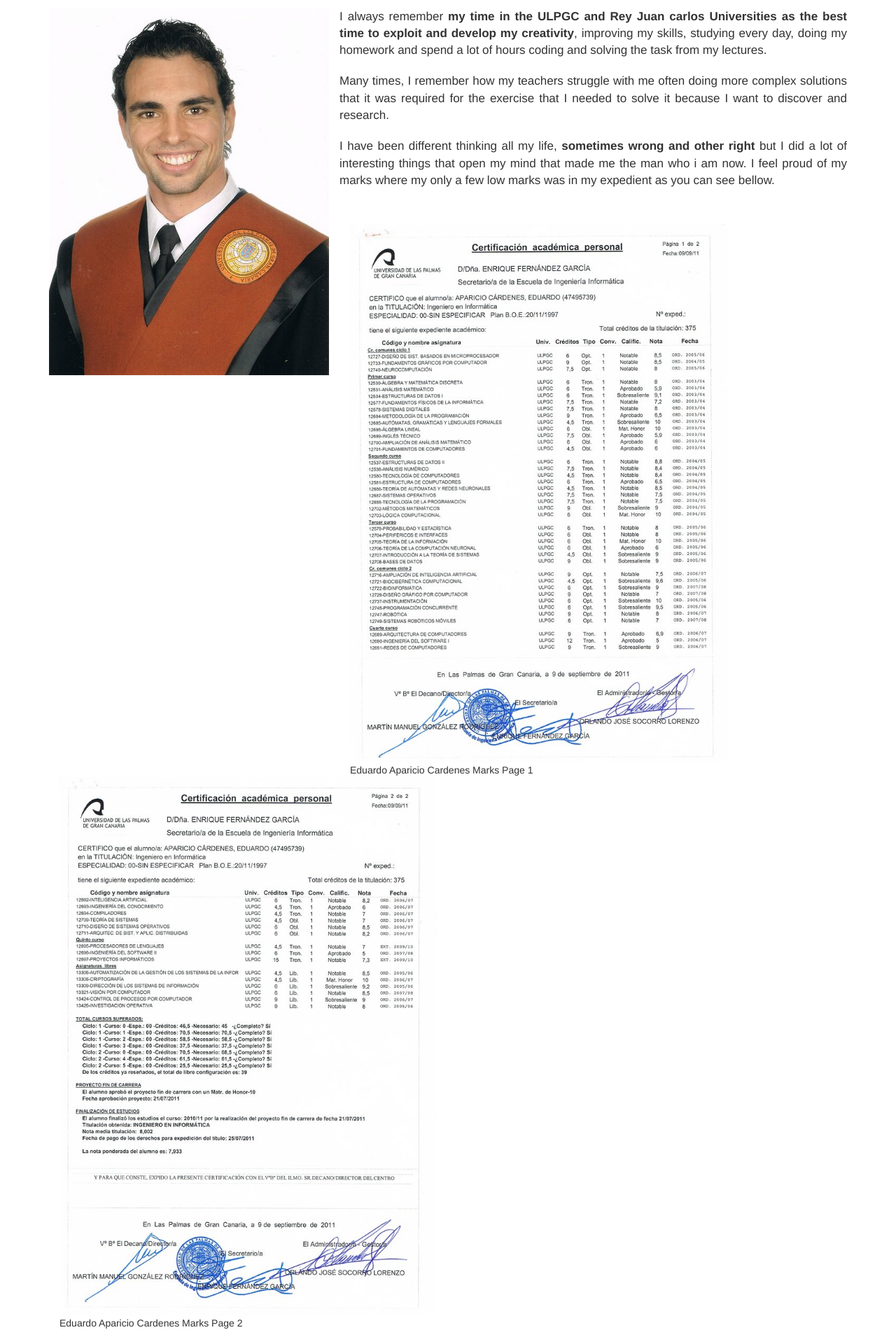
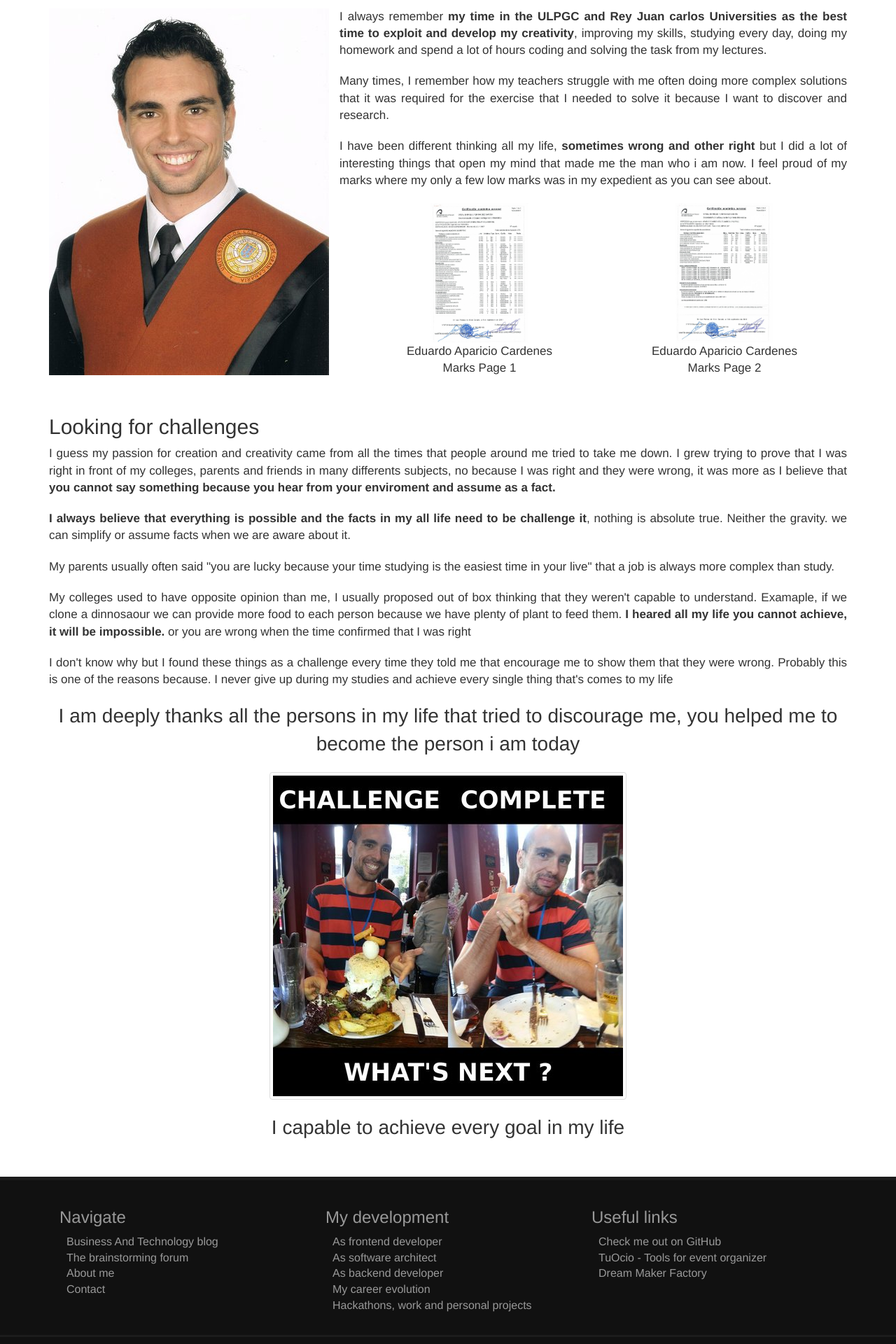
Before and after one commit to EduardoAC/eduardo-cv-frontend-web, a Yii app: template views/pages/about.php in a window 1280 px wide. Shown: the part 1746-3666 px from the top of the page at 70% size. Run offline with PHP 8.4 and a stand-in for Yii, Linux system fonts and the light colour scheme; the template is opened without the code that fills it, so the values that code supplies are empty; style sheets or scripts are compiled from the project's sources; some libraries are stand-ins or nearby versions.

Commit message:
Complete about me page - Add script to zoom expdient mark to allow the user see it easier - Add meme about my challenge completation - Add looking for a challenges section - Finish styles on university section

```diff
--- a/assets/AboutAsset.php
+++ b/assets/AboutAsset.php
@@ -20,6 +20,7 @@ class AboutAsset extends AssetBundle
         'sass/templates/about.scss',
     ];
     public $js = [
+        'js/about-me.js'
     ];
     public $depends = [
         'app\assets\CustomBootstrapAsset',
--- /dev/null
+++ b/assets/js/about-me.js
@@ -0,0 +1,46 @@
+/*
+ * To change this license header, choose License Headers in Project Properties.
+ * To change this template file, choose Tools | Templates
+ * and open the template in the editor.
+ */
+var initialize = function(){
+    var universityExpedient = document.getElementById("university-expedient");
+    var childrenPages = universityExpedient.children;
+    var childrenCount = childrenPages.length;
+    var currChild;
+
+    var openFullSizePicture = function(evt){
+        var container = document.createElement("DIV");
+        container.className = "modal";
+        container.style.display = 'block';
+        container.style.overflow = 'scroll';
+        container.style.backgro = 'scroll';
+        container.style.backgroundColor = '#666';
+
+        var currentImg = this.querySelector("IMG");
+        var img = document.createElement("IMG");
+        img.src = currentImg.src;
+
+        var containerInner = document.createElement("DIV");
+        containerInner.style.margin = "0 auto";
+        containerInner.style.width  = currentImg.naturalWidth  + "px";
+        containerInner.style.height = currentImg.naturalHeight + "px";
+
+        containerInner.appendChild(img);
+        container.appendChild(containerInner);
+
+
+        container.addEventListener('click',function(){
+            var parent = container.parentNode;
+            parent.removeChild(container);
+        });
+        document.body.appendChild(container);
+    };
+
+    for(var i = 0; i < childrenCount; i++){
+        currChild = childrenPages[i];
+        currChild.addEventListener('click', openFullSizePicture,false);
+    }
+};
+
+window.addEventListener('load', initialize);
--- a/assets/sass/templates/about.scss
+++ b/assets/sass/templates/about.scss
@@ -32,6 +32,11 @@ and open the template in the editor.
         font-size: 17px;
         text-align: justify;
     }
+    .final-thought{
+        font-size: 28px;
+        margin: 20px 0;
+        text-align: center;
+    }
     .heading-block{
         padding: 15px;
         h1{
@@ -46,6 +51,12 @@ and open the template in the editor.
         }
         .university-expedient{
             margin: 15px auto;
+            .item{
+                padding: 0;
+                p{
+                    text-align: center;
+                }
+            }
         }
     }
     @media screen and (min-width: 768px){
@@ -57,11 +68,12 @@ and open the template in the editor.
                 margin-top: 0;
                 margin-bottom: 0;
             }
-            > img {
+            .university-picture > img {
                 float: left;
                 padding-right: 15px;
             }
             .university-expedient{
+                clear: both;
                 margin-top: 50px;
             }
         }
@@ -87,11 +99,31 @@ and open the template in the editor.
             -webkit-box-shadow: 0 0 10px rgba(0,0,0,.4);
             box-shadow: 0 0 10px rgba(0,0,0,.4);
         }
+        .university .university-picture > img{
+            max-width: 235px;
+        }
     }
-    @media screen and (min-width: 1281px){
+    @media screen and (min-width: 1280px){
         .introduction{
             width: 1280px;
             margin: 0 auto;
+        }
+        .university{
+            .university-picture > img {
+                max-width: none;
+            }
+            .university-expedient{
+                float: right;
+                clear: none;
+                margin-top: 0;
+                .item{
+                    width: 250px;
+                    margin: 0 50px;
+                    > img{
+                        width: 140px;
+                    }
+                }
+            }
         }
     }
 
--- a/views/pages/about.php
+++ b/views/pages/about.php
@@ -45,7 +45,9 @@ AboutAsset::register($this);
             but I enjoyed every second of my <a href='http://www2.ulpgc.es//index.php?pagina=estudios&ver=weees002&tipoplan=&codigo=180_1801_10_00#2' rel='nofollow'>Informatic engineer</a>.
         </p>
         <div class='university'>
-            <?= Html::img('images/eduardo-aparicio-cardenes-graduation.jpg',array('class'=>'img-responsive'));?>
+            <div class="university-picture">
+                <?= Html::img('images/eduardo-aparicio-cardenes-graduation.jpg',array('class'=>'img-responsive'));?>
+            </div>
             <p>
                 I always remember <strong>my time in the ULPGC and Rey Juan carlos Universities as the best time to exploit and develop my creativity</strong>,
                  improving my skills, studying every day, doing my homework and spend a lot of hours coding and solving the task from my lectures.
@@ -57,18 +59,54 @@ AboutAsset::register($this);
             <p>
                 I have been  different thinking all my life, <strong>sometimes wrong and other right</strong>
                 but I did a lot of interesting things that open my mind that made me the man who i am now.
-                I feel proud of my marks where my only a few low marks was in my expedient as you can see bellow.
+                I feel proud of my marks where my only a few low marks was in my expedient as you can see about.
             </p>
-            <div class='row university-expedient'>
+            <div class='row university-expedient' id="university-expedient">
                 <div class='item col-sm-6'>
                     <?= Html::img('images/certificacion-academica-eduardo-aparicio-cardenes-pag_1.jpg',array('class'=>'img-responsive'));?>
-                    <span>Eduardo Aparicio Cardenes Marks Page 1</span>
+                    <p>Eduardo Aparicio Cardenes Marks Page 1</p>
                 </div>
                 <div class='item col-sm-6'>
                     <?= Html::img('images/certificacion-academica-eduardo-aparicio-cardenes-pag_2.jpg',array('class'=>'img-responsive'));?>
-                    <span>Eduardo Aparicio Cardenes Marks Page 2</span>
+                    <p>Eduardo Aparicio Cardenes Marks Page 2</p>
                 </div>
             </div>
+            <div class='clearfix'></div>
+            <h2>Looking for challenges</h2>
+            <p>
+                I guess my passion for creation and creativity came from all the times that people around me tried to take me down.
+                I grew trying to prove that I was right in front of my colleges, parents and friends in many differents subjects, no because I was right and they were wrong,
+                it was more as I believe that <strong>you cannot say something because you hear from your enviroment and assume as a fact.</strong>
+            </p>
+            <p>
+                <strong>I always believe that everything is possible and the facts in my all life need to be challenge it</strong>, nothing is absolute true.
+                Neither the gravity. we can simplify or assume facts when we are aware about it.
+            </p>
+            <p>
+                My parents usually often said "you are lucky because your time studying is the easiest time in your live"
+                that a job is always more complex than study.
+            </p>
+            <p>
+                My colleges used to have opposite opinion than me, I usually proposed out of box thinking that they weren't capable to understand.
+                Examaple, if we clone a dinnosaour we can provide more food to each person because we have plenty of plant to feed them.
+                <strong>I heared all my life you cannot achieve, it will be impossible. </strong> or you are wrong when the time confirmed that I was right
+            </p>
+            <p>
+                I don't know why but I found these things as a challenge every time they told me
+                that encourage me to show them that they were wrong.
+                Probably this is one of the reasons because.
+                I never give up during my studies and achieve every single thing that's comes to my life
+            </p>
+
+            <p class='final-thought'>
+                I am deeply thanks all the persons in my life that tried
+                to discourage me, you helped me to become the person i am today
+            </p>
+
+            <?= Html::img('images/eduardo-challenge-complete.jpg',array('class'=>'img-responsive img-thumbnail center-block'));?>
+
+            <p class='final-thought'>I capable to achieve every goal in my life</p>
+
         </div>
     </div>
 </section>
```
Also changed, not shown: web/images/eduardo-challenge-complete.jpg (added).
